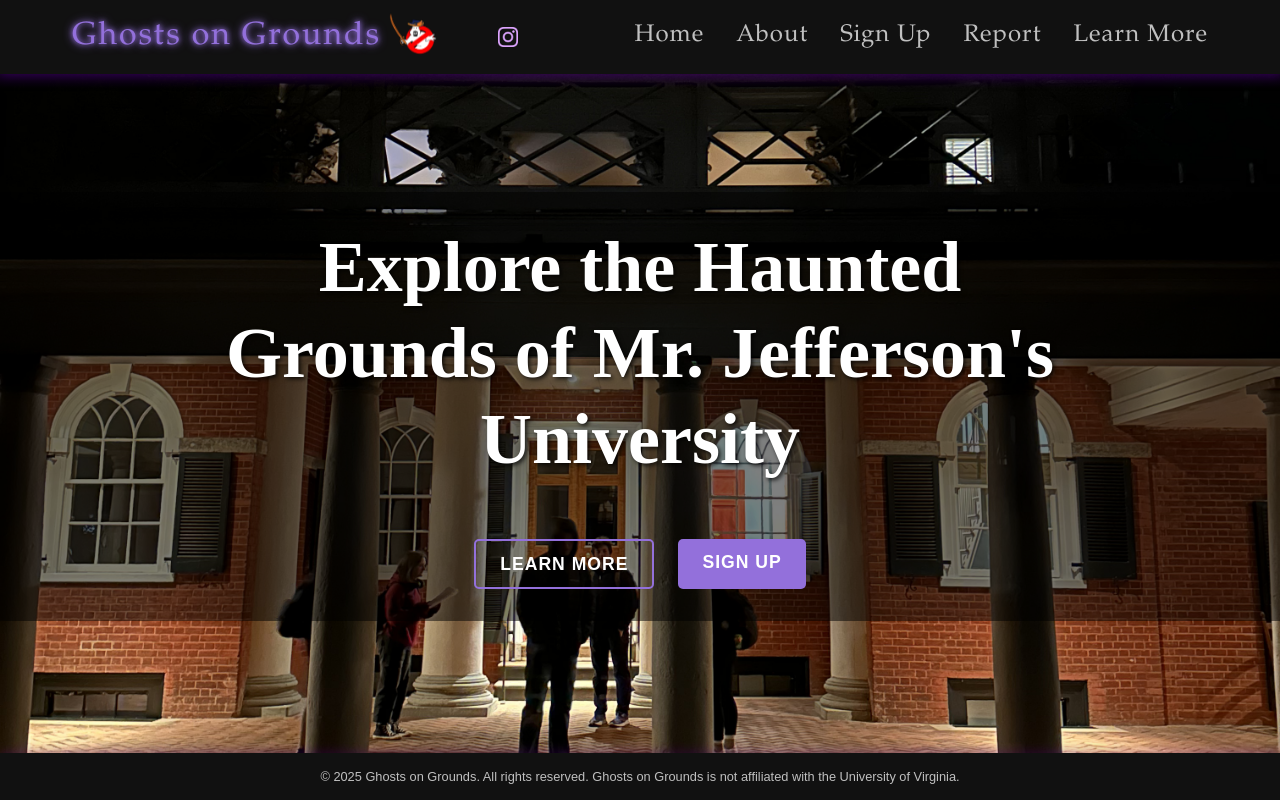
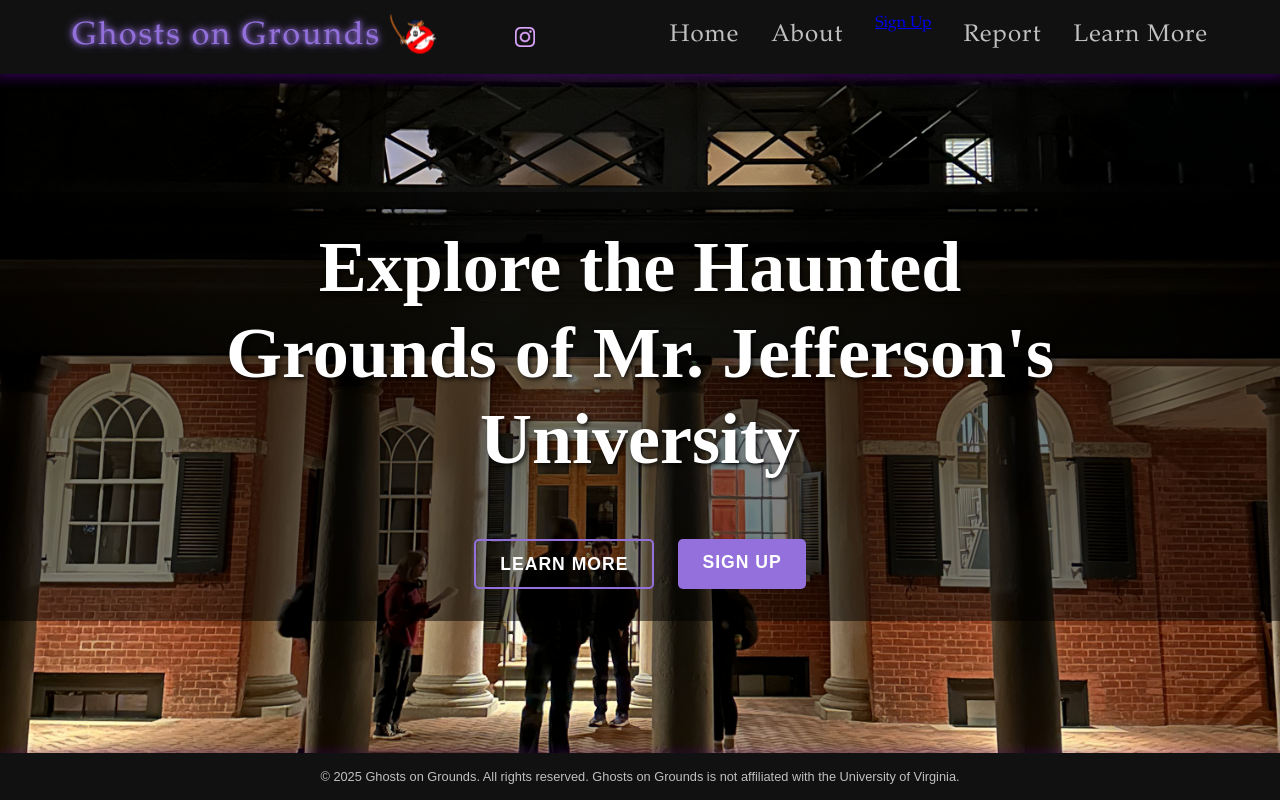
Before and after one commit to Thejmqn/ghost-tours, a React (Create React App) app: page / in a window 1280 px wide. Built offline with nearby package versions, Linux system fonts and the light colour scheme; a web font is replaced by a local one.

Commit message:
Temporary change to signup link

```diff
--- a/src/components/Navbar.js
+++ b/src/components/Navbar.js
@@ -40,7 +40,7 @@ const Navbar = () => {
             <a href="/about" className="nav-link">About</a>
           </li>
           <li className="nav-item">
-            <a href="/signup" className="nav-link">Sign Up</a>
+            <a href="/signup" className="https://forms.gle/zVT3oiUfsfLxhcE46">Sign Up</a>
           </li>
           <li className="nav-item">
             <a href="/report" className="nav-link">Report</a>
--- a/src/pages/Home.js
+++ b/src/pages/Home.js
@@ -17,7 +17,7 @@ const HomePage = () => {
 
           <div className="hero-buttons">
             <a href="/learn-more" className="hero-button learn-more-btn">Learn More</a>
-            <a href="/signup" className="hero-button sign-up-btn">Sign Up</a>
+            <a href="https://forms.gle/zVT3oiUfsfLxhcE46" className="hero-button sign-up-btn">Sign Up</a>
           </div>
         </div>
       </div>
```
